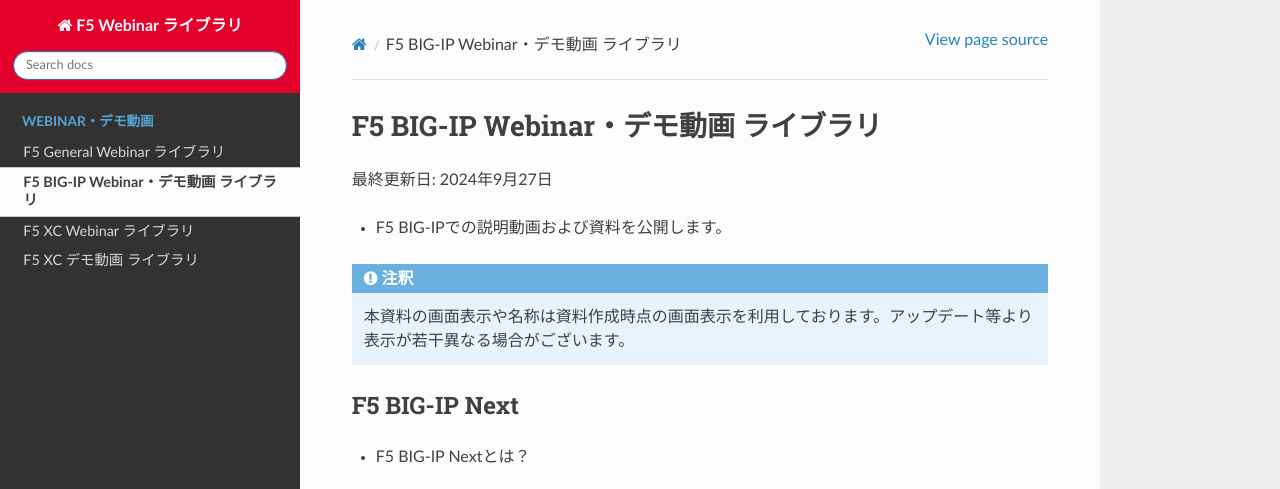
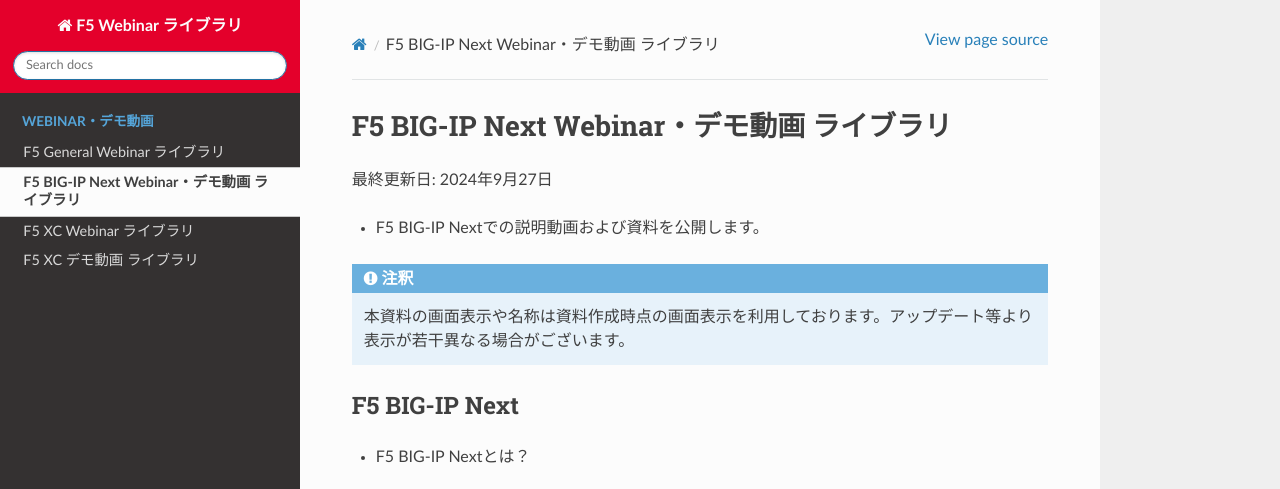
Before and after one commit to BeF5/f5j-webinar, a Sphinx documentation site: the page built from docs/content11/content11.rst, in a window 1280 px wide and 900 px high, cut to the strip 0-489 px from the top of the window. Built offline with Sphinx 7.4.7 and the Read the Docs theme 2.0.0, drawn with Linux system fonts in a browser that asks for light colours.

Commit message:
Update content11.rst

```diff
--- a/docs/content11/content11.rst
+++ b/docs/content11/content11.rst
@@ -1,8 +1,8 @@
-F5 BIG-IP Webinar・デモ動画 ライブラリ
+F5 BIG-IP Next Webinar・デモ動画 ライブラリ
 ==============================================
 最終更新日: 2024年9月27日
 
-- F5 BIG-IPでの説明動画および資料を公開します。
+- F5 BIG-IP Nextでの説明動画および資料を公開します。
 
 
 .. note::
```
